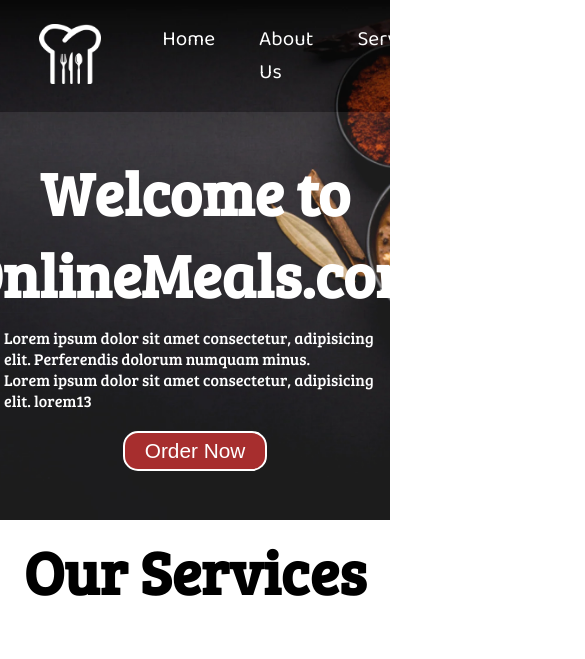
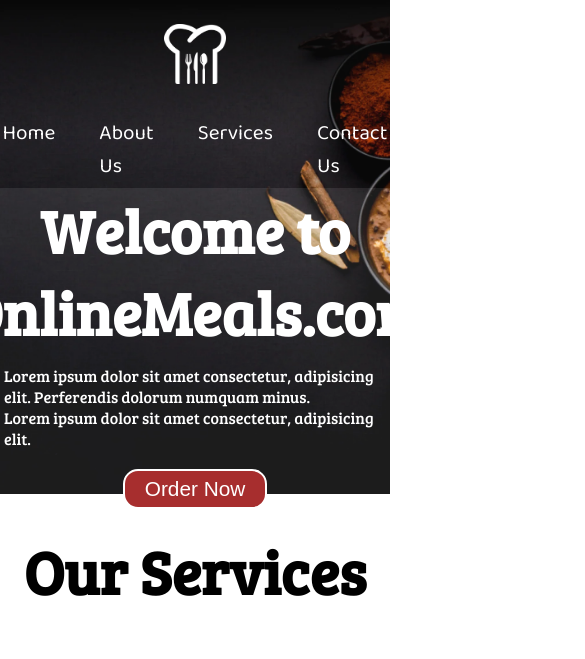
Before and after one commit to mrigankvashist/Food-Delivery-Website, a plain HTML site: page index.html in a window 390 px wide. Shown: the top 659 px of the page, 585 px wide, since content can reach past the window. Drawn offline with Linux system fonts and the light colour scheme.

Commit message:
Modifying phone.css

```diff
--- a/css/phone.css
+++ b/css/phone.css
@@ -1,11 +1,31 @@
 /* navigaton  */
-
+#navbar{
+    flex-direction: column;
+}
 /* home section */
 
 #home{
+    height: 324px;
+}
+#home::before{
+    height: 494px;
+}
+
+/* services section */
+
+#services{
+    flex-direction: column;
+
 
 }
+#services .box{
+}
 
-#services{
+/* client section */
+#clients{
+    overflow: hidden;
+}
 
-}
+/* contact us section */
+
+/* footer */
--- a/index.html
+++ b/index.html
@@ -25,7 +25,7 @@
     <section id="home">
         <h1 class="h-primary">Welcome to OnlineMeals.com</h1>
         <p>Lorem ipsum dolor sit amet consectetur, adipisicing elit. Perferendis dolorum numquam minus. </p>
-        <p>Lorem ipsum dolor sit amet consectetur, adipisicing elit. lorem13 </p>
+        <p>Lorem ipsum dolor sit amet consectetur, adipisicing elit.  </p>
         <button class="btn">Order Now</button>
     </section>
 
```
